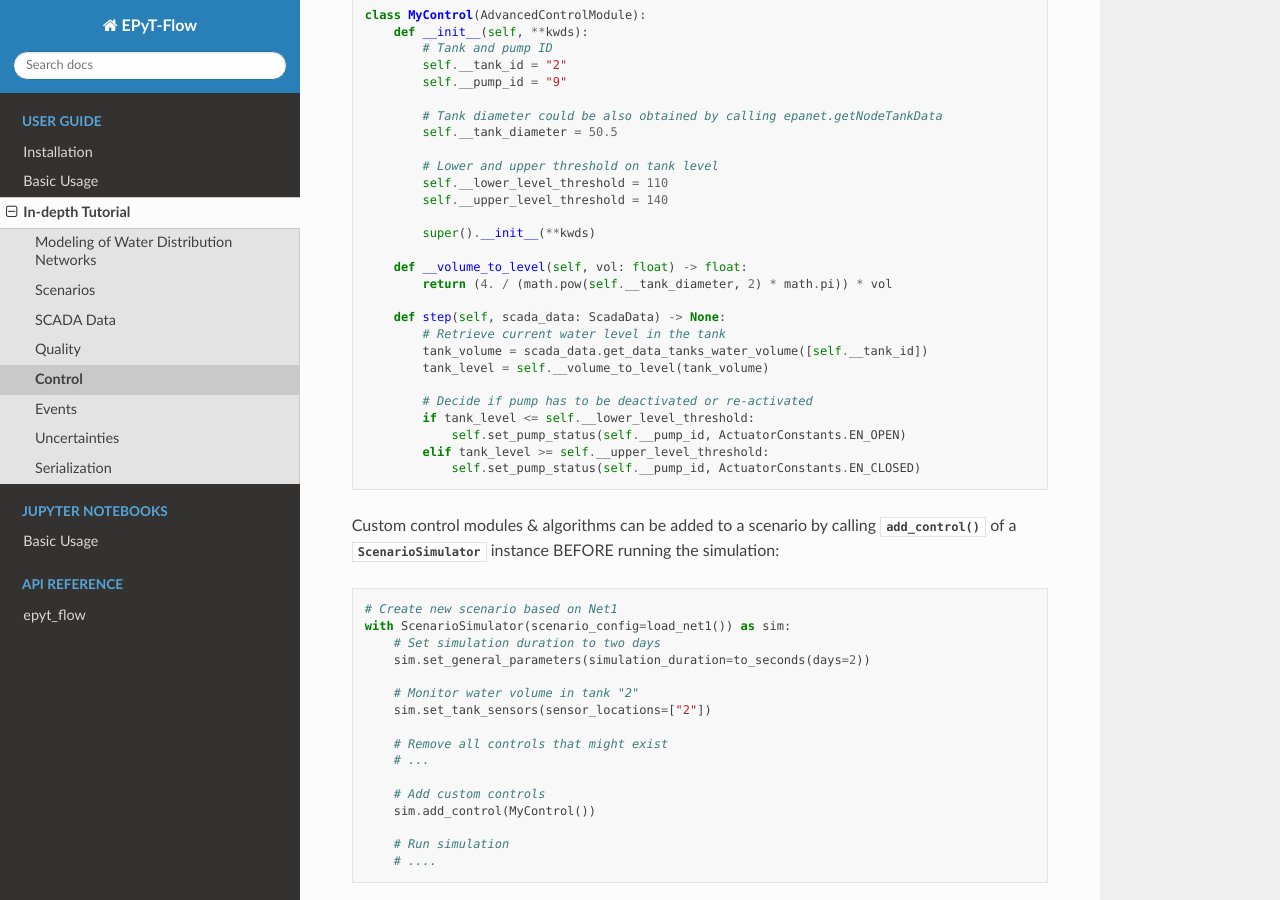
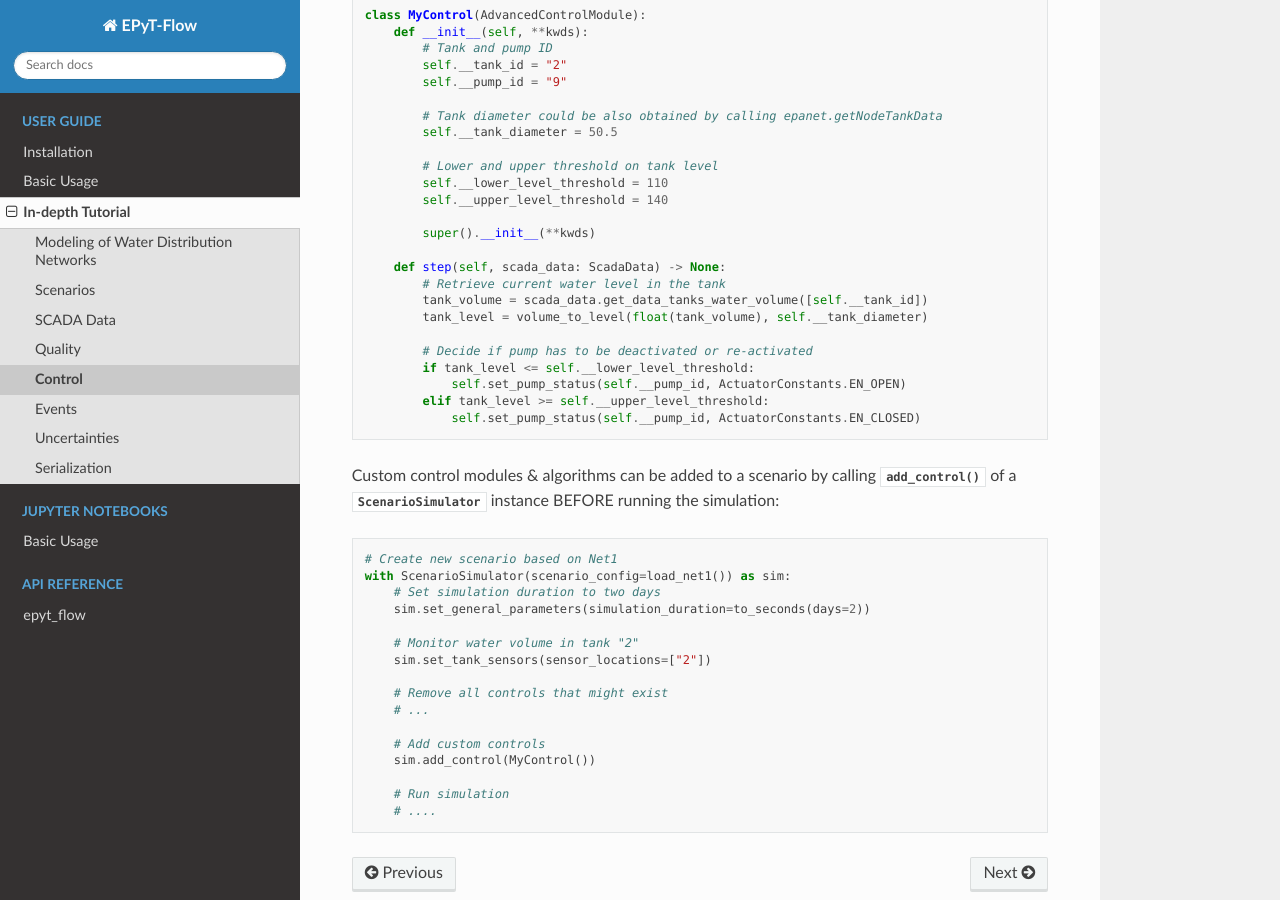
Before and after one commit to WaterFutures/EPyT-Flow, a Sphinx documentation site: the page built from docs/tut.control.rst, in a window 1280 px wide and 900 px high, scrolled down 874 px. Built offline with Sphinx 7.4.7 and the Read the Docs theme 2.0.0, drawn with Linux system fonts in a browser that asks for light colours.

Commit message:
Update documentation

```diff
--- a/docs/tut.control.rst
+++ b/docs/tut.control.rst
@@ -58,13 +58,10 @@ based on the water level in tank "2":
 
             super().__init__(**kwds)
 
-        def __volume_to_level(self, vol: float) -> float:
-            return (4. / (math.pow(self.__tank_diameter, 2) * math.pi)) * vol
-
         def step(self, scada_data: ScadaData) -> None:
             # Retrieve current water level in the tank
             tank_volume = scada_data.get_data_tanks_water_volume([self.__tank_id])
-            tank_level = self.__volume_to_level(tank_volume)
+            tank_level = volume_to_level(float(tank_volume), self.__tank_diameter)
 
             # Decide if pump has to be deactivated or re-activated
             if tank_level <= self.__lower_level_threshold:
```
